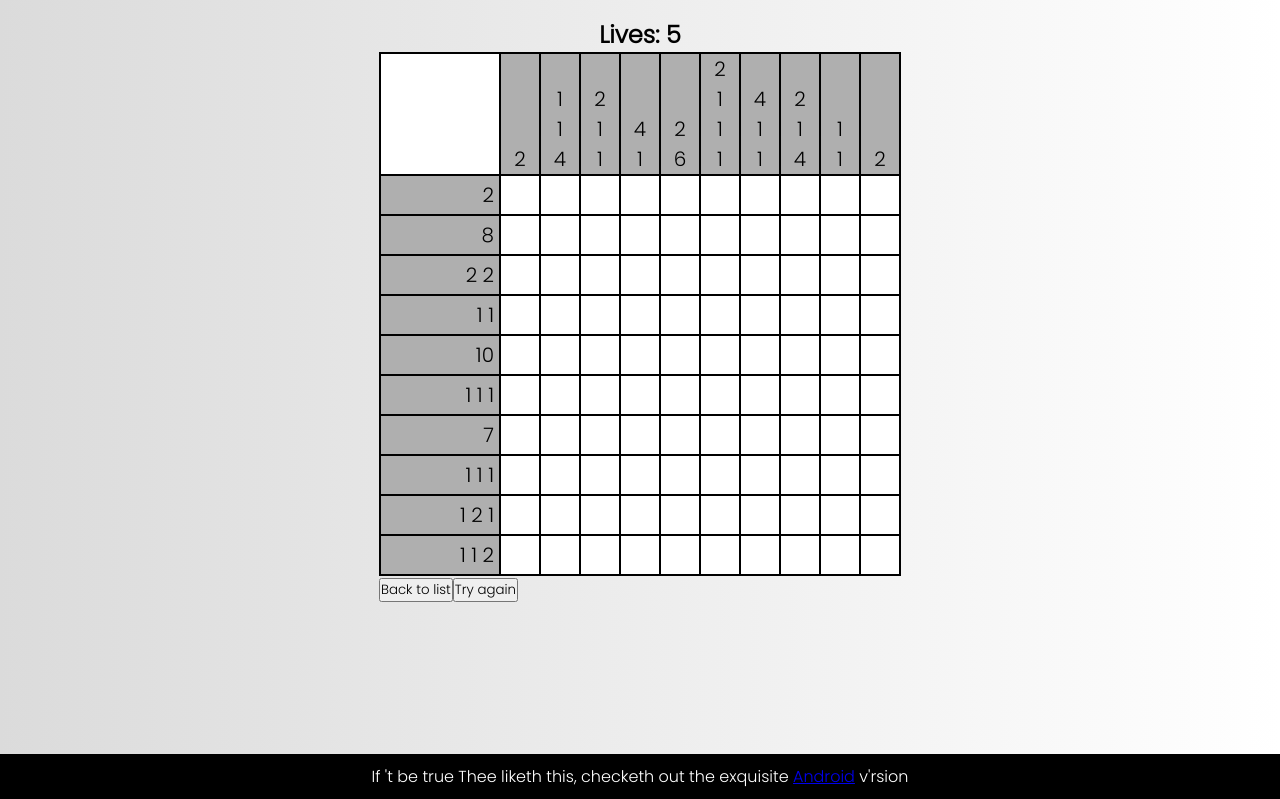
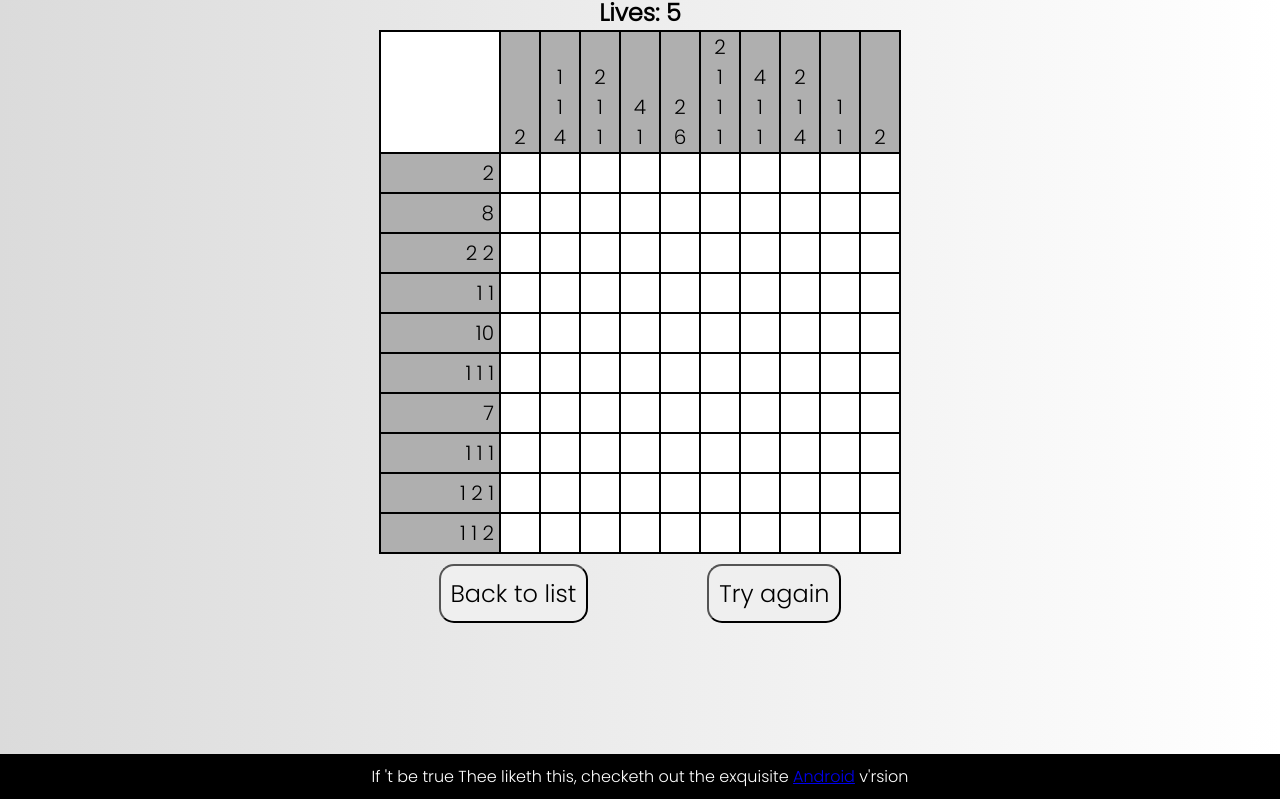
Before and after one commit to Tragikomedia/ChiCross-Web, a plain HTML site: page index.html in a window 1280 px wide. Both pictures are taken after a click on the element "Shadow". Shown: the part 81-880 px from the top of the page. Drawn offline with Linux system fonts and the light colour scheme.

Commit message:
Changed menu buttons styling.

```diff
--- a/styles.css
+++ b/styles.css
@@ -53,12 +53,15 @@ h2 {
     width: 20vh;
     display: inline-block;
     text-align: center;
-    background: linear-gradient(90deg, rgb(143, 143, 143) 0%, rgb(216, 216, 216) 25%, rgb(216, 216, 216) 75%, rgb(143, 143, 143) 100%);
+    background: linear-gradient(90deg, rgb(180, 180, 180) 0%, rgb(216, 216, 216) 25%, rgb(216, 216, 216) 75%, rgb(180, 180, 180) 100%);
     border-radius: 12px;
     border: 3px solid black;
     margin: 10px;
     font-size: 4vh;
     padding: 10px;
+    box-shadow: 10px 10px 16px -13px rgba(0,0,0,0.75);
+    -webkit-box-shadow: 10px 10px 16px -13px rgba(0,0,0,0.75);
+    -moz-box-shadow: 10px 10px 16px -13px rgba(0,0,0,0.75);
 }
 
 #game-set {
@@ -78,6 +81,18 @@ h2 {
     font-size: 15vw;
 }
 
+#button-row {
+    display: flex;
+    flex-direction: row;
+    justify-content: space-around;
+    margin-top: 10px;
+}
+
+#button-row button {
+    font-size: 3vh;
+    padding: 10px;
+    border-radius: 15px;
+}
 
 td {
     border: 2px solid black;
```
